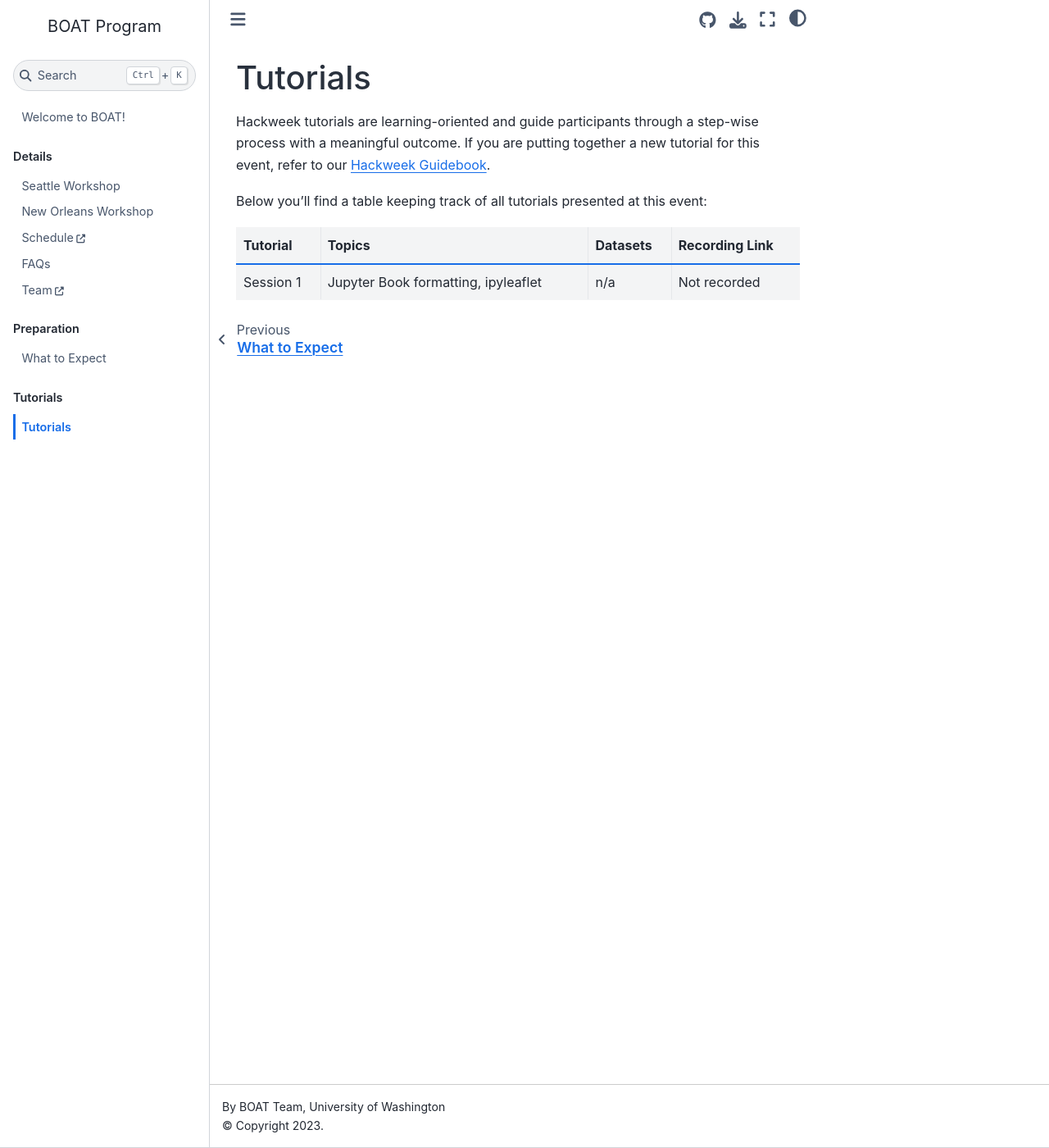
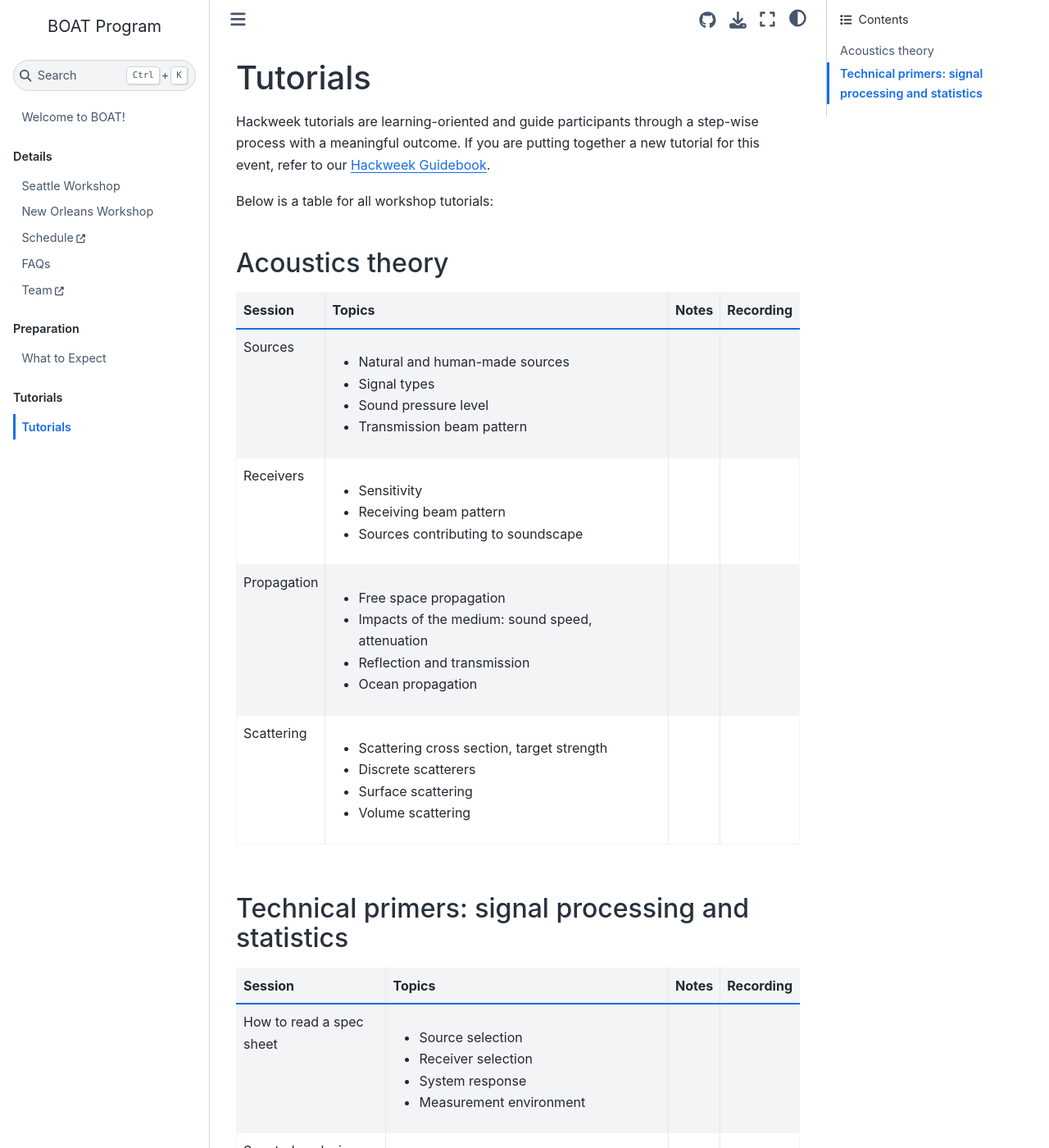
Before and after one commit to BOAT-ocean-acoustics/boat-website, a Jupyter Book: the page built from book/tutorials/index.md, in a window 1280 px wide and 1400 px high. Shown: the whole window at 82% size. Built offline with Jupyter Book 1.0.4 settings and Sphinx 7.4.7 and the Sphinx Book theme 1.1.4, drawn with Linux system fonts in a browser that asks for light colours; pages that are not in the unit, such as notebooks, are missing from menus; some of the changed text lies outside the part shown.

Commit message:
add tutorial topic table

```diff
--- a/book/tutorials/index.md
+++ b/book/tutorials/index.md
@@ -2,9 +2,20 @@
 
 Hackweek tutorials are learning-oriented and guide participants through a step-wise process with a meaningful outcome. If you are putting together a new tutorial for this event, refer to our [Hackweek Guidebook](https://guidebook.hackweek.io/training/tutorials/index.html).
 
-Below you'll find a table keeping track of all tutorials presented at this event:
+Below is a table for all workshop tutorials:
 
-| Tutorial | Topics | Datasets |  Recording Link |
-| -  | - | - |  - |
-| Session 1 | Jupyter Book formatting, ipyleaflet | n/a |  Not recorded |
-<!-- | [Example Notebook](./example/tutorial-notebook.ipynb) | Jupyter Book formatting, ipyleaflet | n/a |  Not recorded | -->
+## Acoustics theory
+| Session | Topics | Notes | Recording |
+| ----- | --------- | ----- | --------- |
+| Sources | <ul> <li>Natural and human-made sources</li> <li>Signal types</li> <li>Sound pressure level</li> <li>Transmission beam pattern</li> </ul> |  |
+| Receivers | <ul> <li>Sensitivity</li> <li>Receiving beam pattern</li> <li> Sources contributing to soundscape </li> </ul> |  |
+| Propagation| <ul> <li>Free space propagation</li> <li>Impacts of the medium: sound speed, attenuation</li> <li>Reflection and transmission</li> <li>Ocean propagation</li> </ul> |  |
+| Scattering | <ul> <li>Scattering cross section, target strength</li> <li>Discrete scatterers</li> <li>Surface scattering</li> <li>Volume scattering</li> </ul> |  |
+
+## Technical primers: signal processing and statistics
+| Session | Topics | Notes | Recording |
+| ----- | --------- | ----- | --------- |
+| How to read a spec sheet | <ul> <li>Source selection</li> <li>Receiver selection</li> <li>System response</li> <li>Measurement environment</li> </ul> |  |
+| Spectral analysis | <ul> <li>Fourier transform and spectrum</li> <li>Power spectral density</li> <li>Effects of sampling</li> </ul> |  |
+| Probability distributions | <ul> <li>Random variables</li> <li>Common probability distributions</li> </ul> |  |
+| Statistical test and estimation | <ul> <li>Statistical hypothesis</li> <li>Statistica test: p-value, testing power</li> <li>Likelihood: likelihood ratio, maximum likelihood</li> <li>Limit theorems: law of large numbers, central limit theorem</li> </ul> |  |
```
